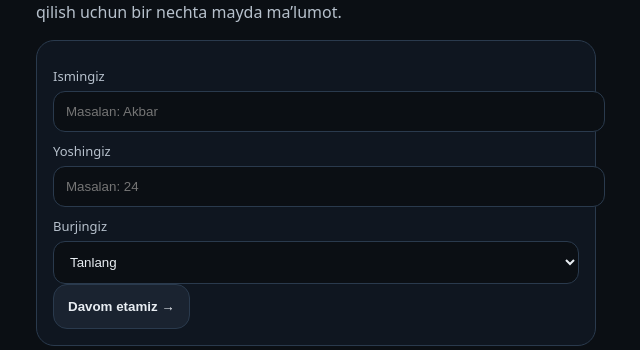
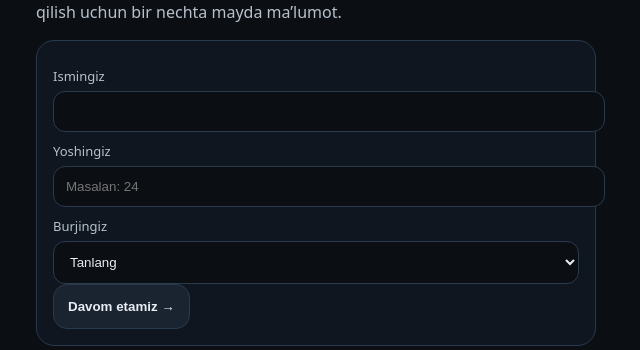
Before and after one commit to Akbarali721/sevgi_testi, a FastAPI app: page /start in a window 1280 px wide. Shown: the part 135-485 px from the top of the page, without its empty margins (324-964 px from the left). Run offline with FastAPI, Linux system fonts and the light colour scheme.

```diff
--- a/app/templates/boy_form.html
+++ b/app/templates/boy_form.html
@@ -18,7 +18,7 @@
 
     <form class="card" method="post" action="/start">
       <label class="label">Ismingiz</label>
-      <input class="input" name="boy_name" placeholder="Masalan: Akbar" required>
+      <input class="input" name="boy_name" placeholder="" required>
 
       <label class="label">Yoshingiz</label>
       <input class="input" type="number" name="boy_age" min="14" max="99" placeholder="Masalan: 24" required>
--- a/app/templates/girl_form.html
+++ b/app/templates/girl_form.html
@@ -19,7 +19,7 @@
 
     <form class="card" method="post" action="/girl/{{ invite.token }}">
       <label class="label">Ismi</label>
-      <input class="input" name="girl_name" placeholder="Masalan: Dilnoza" required>
+      <input class="input" name="girl_name" placeholder="" required>
 
       <label class="label">Yoshi</label>
       <input class="input" type="number" name="girl_age" min="14" max="99" placeholder="Masalan: 22" required>
```
